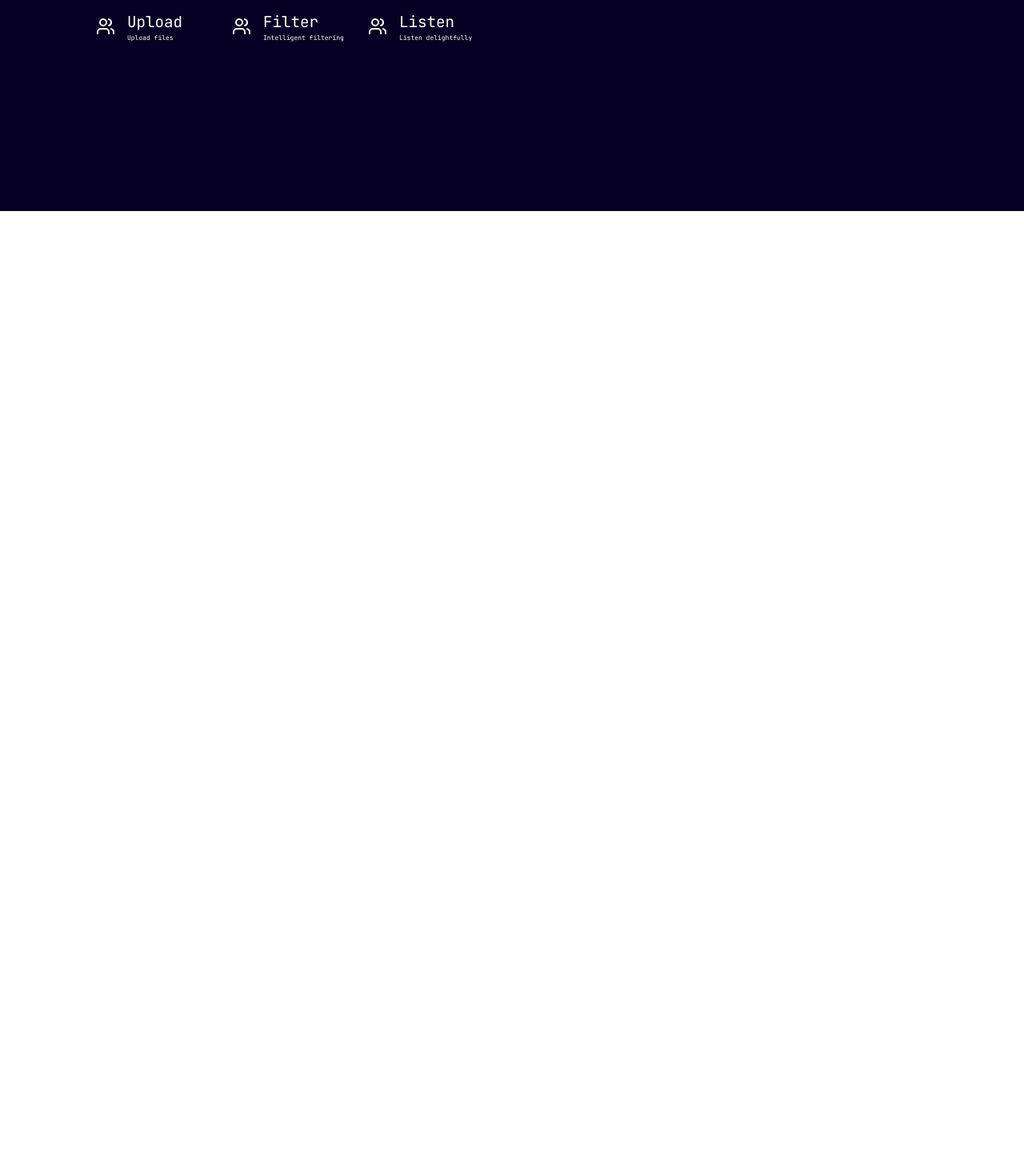
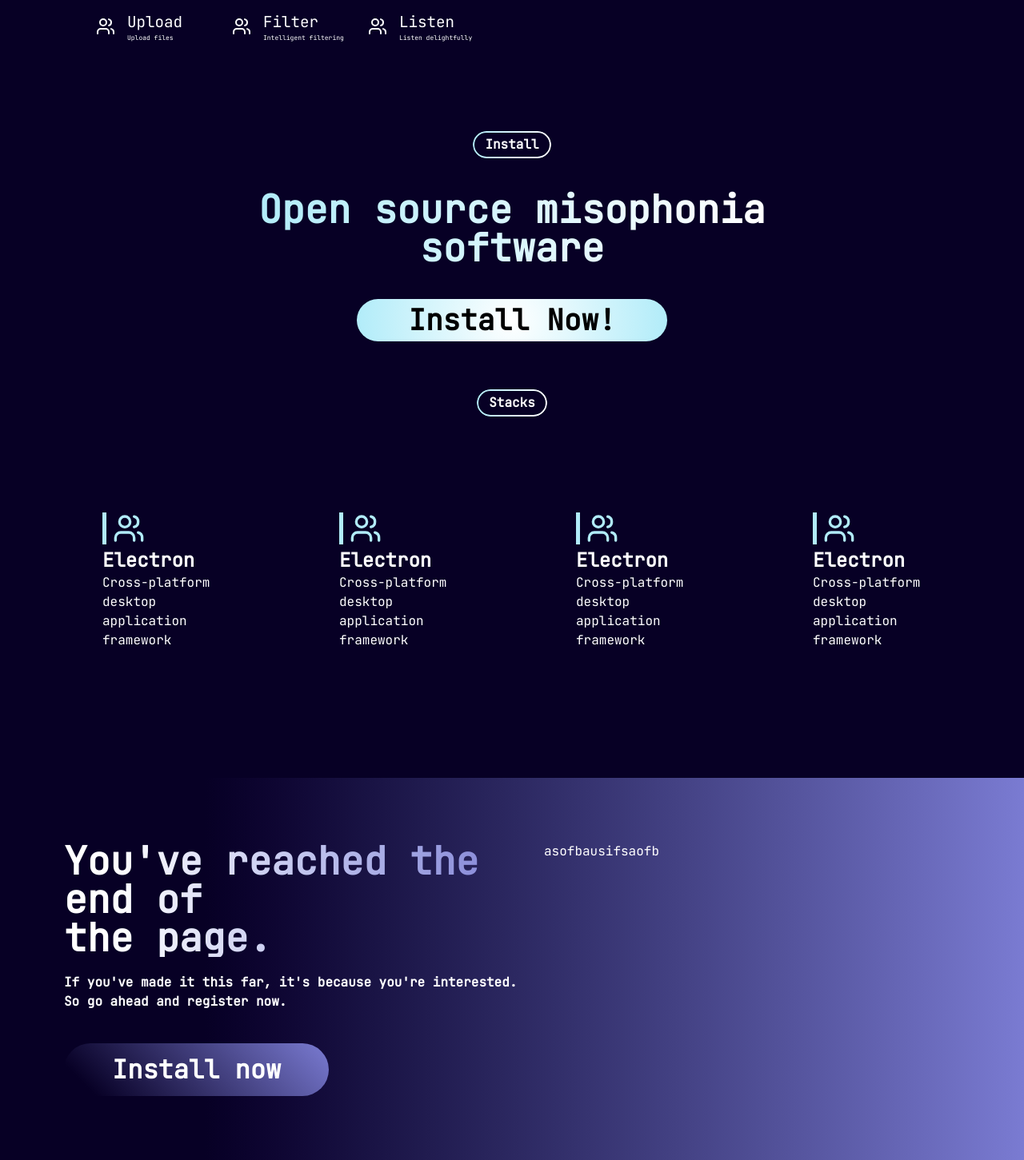
Before and after one commit to NoiselessOfficial/noiseless-frontend, a Vue app: page / in a window 1280 px wide. Shown: the part 536-1987 px from the top of the page at 80% size. Before the commit the page ends 800 px from the top, so only its background shows below. Built offline with nearby package versions, Linux system fonts and the light colour scheme.

Commit message:
style(homepage): adicionando elementos na home e personalizando mais a fundo

```diff
--- a/src/components/ui/button.vue
+++ b/src/components/ui/button.vue
@@ -1,25 +1,52 @@
 <template>
     <button :class="['btn', variant]">
-        <slot />
+        <slot class="content" />
     </button>
 </template>
 
 <script setup lang="ts">
 defineProps<{
-    variant?: string;
-}>();
+    variant?: string
+}>()
 </script>
 
 <style scoped>
 .btn {
-    padding: 10px 20px;
+    padding: 5px 15px;
     border: none;
     border-radius: 5px;
     cursor: pointer;
+    font-weight: 1000;
 }
 
-.p1 {
-    background-color: #007bff;
+.v1 {
+    position: relative;
+    border-radius: 50em;
+    background: transparent;
+    color: black;
+    padding: 0.5% 5%;
+    background: radial-gradient(circle, #ffffff, #b1ecf9);
+    width: fit-content;
+}
+
+.v1::before {
+    position: absolute;
+    border-radius: inherit;
+}
+
+.v2 {
+    position: relative;
+    border-radius: 50em;
+    background: transparent;
     color: white;
+    font-size: xx-large;
+    padding: 1.5% 10%;
+    background: linear-gradient(45deg, #070025 10%, #7A7BD2 100%);
+    width: fit-content;
+}
+
+.v2::before {
+    position: absolute;
+    border-radius: inherit;
 }
 </style>
--- /dev/null
+++ b/src/components/ui/card/CardTec.vue
@@ -0,0 +1,23 @@
+<script setup>
+import BaseCard from './BaseCard.vue';
+
+defineProps({
+    titulo: String,
+    descricao: String,
+    icone: Object
+})
+</script>
+
+<template>
+    <BaseCard>
+        <div class="">
+            <div class="border-l-5 border-[#B1ECF9] pl-2">
+                <component class="icone text-[#B1ECF9]" :size="40" :is="icone" />
+            </div>
+            <div class="">
+                <h2 class="text-white text-2xl font-[900] mt-1">{{ titulo }}</h2>
+                <p class="text-white">{{ descricao }}</p>
+            </div>
+        </div>
+    </BaseCard>
+</template>
--- a/src/components/ui/card/index.ts
+++ b/src/components/ui/card/index.ts
@@ -1,2 +1,3 @@
 export { default as BaseCard } from "./BaseCard.vue"
 export { default as CardHome } from "./CardHome.vue"
+export { default as CardTec } from "./CardTec.vue"
--- a/src/components/ui/index.ts
+++ b/src/components/ui/index.ts
@@ -1 +1,2 @@
 export {default as Button} from './button.vue'
+export {default as Tittle} from './tittle.vue'
--- /dev/null
+++ b/src/components/ui/tittle.vue
@@ -0,0 +1,44 @@
+<template>
+    <div :class="['ttl', variant]">
+        <slot class="content" />
+    </div>
+</template>
+
+<script setup lang="ts">
+defineProps<{
+    variant?: string
+}>()
+</script>
+
+<style scoped>
+.ttl {
+    padding: 5px 15px;
+    border: none;
+    border-radius: 5px;
+    font-weight: 1000;
+    width: fit-content;
+}
+
+.v1 {
+    position: relative;
+    border-radius: 50em;
+    background: transparent;
+    color: white;
+}
+
+.v1::before {
+    content: '';
+    position: absolute;
+    inset: 0;
+    padding: 2px;
+    border-radius: inherit;
+    background: linear-gradient(to right, #b1ecf9, #ffffff);
+    color: linear-gradient(to right, #b1ecf9, #ffffff);
+
+    -webkit-mask:
+        linear-gradient(#fff 0 0) content-box,
+        linear-gradient(#fff 0 0);
+    -webkit-mask-composite: xor;
+    mask-composite: exclude;
+}
+</style>
--- a/src/pages/Home.vue
+++ b/src/pages/Home.vue
@@ -1,8 +1,8 @@
 <script setup lang="ts">
-import Navbar from '@/components/base/Navbar.vue';
-import { Users } from 'lucide-vue-next';
-import { Button } from '@/components/ui/index';
-import { BaseCard, CardHome } from '@/components/ui/card/index';
+import Navbar from '@/components/base/Navbar.vue'
+import { Users } from 'lucide-vue-next'
+import { Button, Tittle } from '@/components/ui/index'
+import { BaseCard, CardHome, CardTec } from '@/components/ui/card/index'
 </script>
 
 <template>
@@ -10,30 +10,110 @@ import { BaseCard, CardHome } from '@/components/ui/card/index';
         <Navbar />
         <div class="content">
             <section class="flex items-center w-full h-[80vh]">
-                <div class="h-full w-1/2 pl-[15vh] flex flex-col justify-center">
+                <div
+                    class="h-full w-1/2 pl-[15vh] flex flex-col justify-center"
+                >
                     <div
-                        class="flex items-center justify-center gap-2.5 w-[320px] border border-white py-[3px] rounded-full mb-[30px]">
+                        class="flex items-center justify-center gap-2.5 w-[320px] border border-white py-[3px] rounded-full mb-[30px]"
+                    >
                         <Users color="white" />
-                        <h1 class="text-[1.3rem] text-white">Helping +200 persons</h1>
+                        <h1 class="text-[1.3rem] text-white">
+                            Helping +200 persons
+                        </h1>
                     </div>
                     <div>
-                        <h1 class="text-[3rem] text-white font-bold">
-                            For a Delightful and <span class="text-[#B1ECF9]">Noiseless</span> Experience
+                        <h1 class="text-[3rem] text-white font-[900]">
+                            For a Delightful and
+                            <span
+                                class="bg-clip-text text-transparent bg-gradient-to-r from-[#B1ECF9] to-white"
+                                >Noiseless</span
+                            >
+                            Experience
                         </h1>
                         <h2 class="text-[1rem] text-white mt-[5px] font-[200]">
-                            Made for Misophonic people, Noiseless is a software that improves your listening
-                            in your routine.
+                            Made for Misophonic people, Noiseless is a software
+                            that improves your listening in your routine.
                         </h2>
                     </div>
                     <div class="w-full flex justify-start mt-[5vh]">
-                        <CardHome class="w-[150px] mr-5" titulo="Upload" descricao="Upload files" :icone="Users" />
-                        <CardHome class="w-[150px] mr-5" titulo="Filter" descricao="Intelligent filtering"
-                            :icone="Users" />
-                        <CardHome class="w-[150px]" titulo="Listen" descricao="Listen delightfully" :icone="Users" />
+                        <CardHome
+                            class="w-[150px] mr-5"
+                            titulo="Upload"
+                            descricao="Upload files"
+                            :icone="Users"
+                        />
+                        <CardHome
+                            class="w-[150px] mr-5"
+                            titulo="Filter"
+                            descricao="Intelligent filtering"
+                            :icone="Users"
+                        />
+                        <CardHome
+                            class="w-[150px]"
+                            titulo="Listen"
+                            descricao="Listen delightfully"
+                            :icone="Users"
+                        />
                     </div>
                 </div>
                 <div class="b2">
-                    <img src="/images/laptop.png" alt="">
+                    <img src="/images/laptop.png" alt="" />
+                </div>
+            </section>
+            <section class="justify-center items-center flex flex-col">
+                <Tittle variant="v1" class="m-auto mb-10"> Install </Tittle>
+                <h1
+                    class="bg-clip-text font-[900] text-transparent bg-gradient-to-r from-[#B1ECF9] to-white text-center text-5xl"
+                >
+                    Open source misophonia <br />
+                    software
+                </h1>
+                <Button variant="v1" class="mt-10 text-4xl text-[#070025]">
+                    Install Now!
+                </Button>
+                <Tittle variant="v1" class="m-auto mt-15 mb-30">
+                    Stacks
+                </Tittle>
+            </section>
+            <section class="grid grid-cols-4 gap-40 w-4/5 m-auto mb-40">
+                <CardTec
+                    titulo="Electron"
+                    descricao="Cross-platform desktop application framework"
+                    :icone="Users"
+                />
+                <CardTec
+                    titulo="Electron"
+                    descricao="Cross-platform desktop application framework"
+                    :icone="Users"
+                />
+                <CardTec
+                    titulo="Electron"
+                    descricao="Cross-platform desktop application framework"
+                    :icone="Users"
+                />
+                <CardTec
+                    titulo="Electron"
+                    descricao="Cross-platform desktop application framework"
+                    :icone="Users"
+                />
+            </section>
+            <section
+                class="bg-gradient-to-r from-[#070025] from-20% to-[#7A7BD2] text-white pt-20 pb-20 pl-20 grid grid-cols-2"
+            >
+                <div>
+                    <h1
+                        class="text-5xl bg-clip-text font-[900] text-transparent bg-gradient-to-r from-[#ffffff] from-10% to-[#7A7BD2]"
+                    >
+                        You've reached the end of <br> the page.
+                    </h1>
+                    <p class="mt-5 font-[900] text-1xl">
+                        If you've made it this far, it's because you're
+                        interested.<br> So go ahead and register now.
+                    </p>
+                    <Button variant="v2" class="mt-10">Install now</Button>
+                </div>
+                <div>
+                    <h1>asofbausifsaofb</h1>
                 </div>
             </section>
         </div>
```
Also changed, not shown: 1 other file (tests, documents, lock files or other folders).
